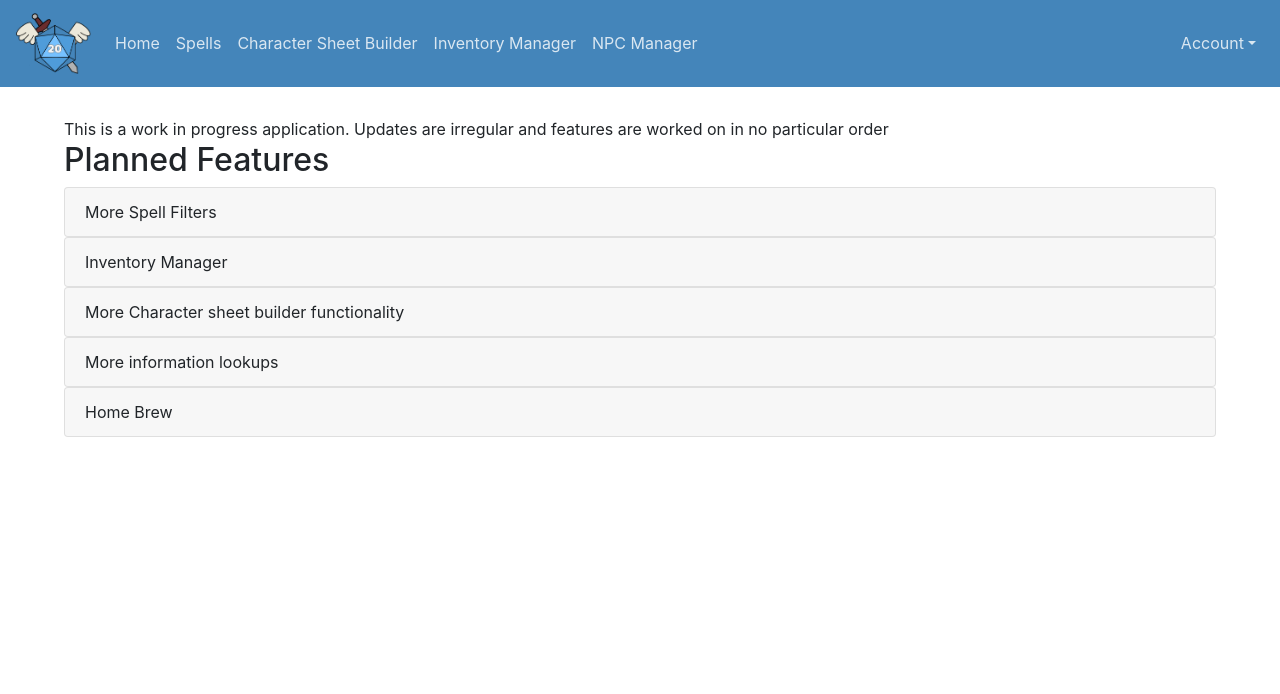
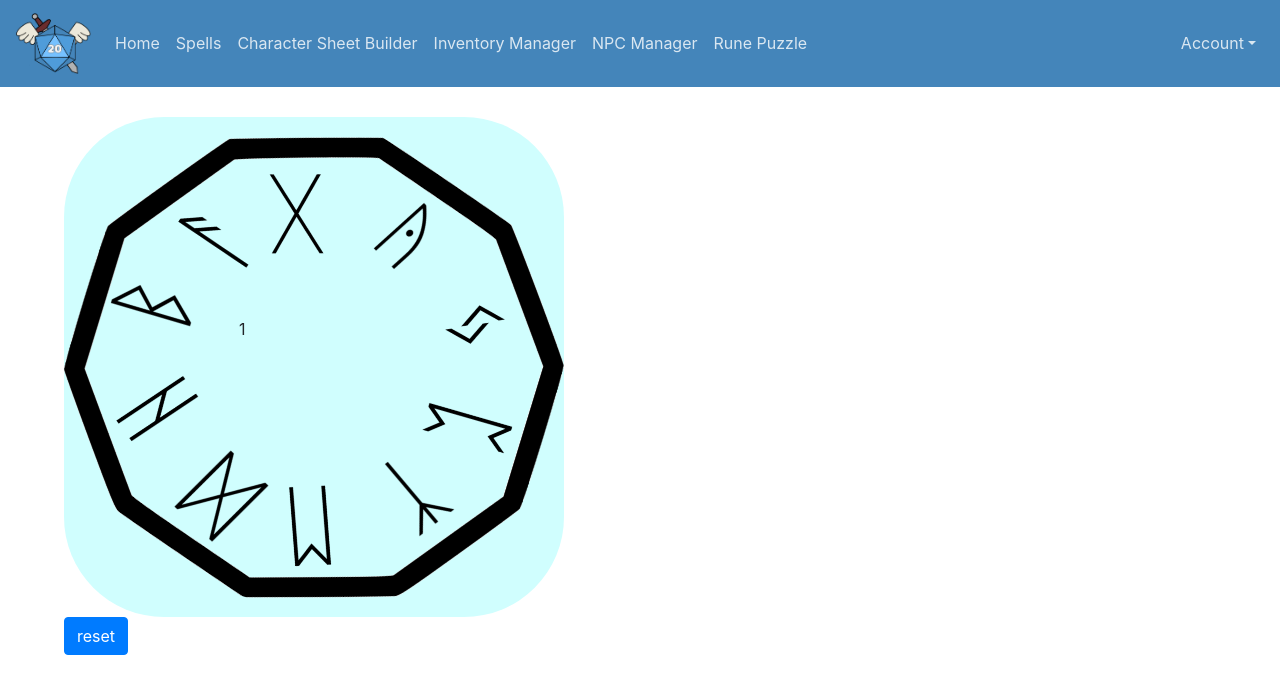
Before and after one commit to Bararda/dnd-management-frontend, a React (Create React App) app: page /home/RunePuzzle in a window 1280 px wide. Shown: the top 694 px of the page. Built offline with nearby package versions, Linux system fonts and the light colour scheme; no server answers; sample sign-in values are in the browser's storage.

Commit message:
puzzle!!

```diff
--- a/src/components/home-page/home-page.js
+++ b/src/components/home-page/home-page.js
@@ -3,6 +3,7 @@ import NavBar from '../../core/nav-bar/nav-bar';
 import { Spells, CharacterSheetBuilder, Upcoming, InventoryManager, NpcManager } from '../';
 import { Switch, Route } from 'react-router-dom';
 import './home-page.css';
+import RunePuzzle from '../puzzle/puzzle';
 
 function HomePage() {
     // Order matters. Will route to the first route that matches.
@@ -23,10 +24,14 @@ function HomePage() {
                     <Route path={'/home/npcManager'}>
                        <NpcManager />
                     </Route>
+                    <Route path={'/home/RunePuzzle/'}>
+                        <RunePuzzle />
+                    </Route>
                     <Route path={'/home/'}>
                         This is a work in progress application. Updates are irregular and features are worked on in no particular order
                         <Upcoming></Upcoming>
                     </Route>
+
                 </Switch>
             </div>
         </div>
--- /dev/null
+++ b/src/components/puzzle/dots.js
@@ -0,0 +1,19 @@
+import React, { useState, useEffect } from 'react';
+import { isPropertyAccessChain } from 'typescript';
+import './rune-dots.css';
+
+function RuneDots(props) {
+
+	// make service to get current position on refresh
+
+	return (
+		<div className={ props.correct ? 'rune-dot correct' : 'rune-dot'} onDrop={props.onDrop}
+		onDragStart={props.onDragStart}
+		onDragEnd={props.onDragEnd}
+		onDragOver={props.onDragOver}
+		draggable>
+		</div>
+	);
+}
+
+export default RuneDots;
--- /dev/null
+++ b/src/components/puzzle/puzzle.js
@@ -0,0 +1,121 @@
+import React, { useState, useEffect } from 'react';
+import { Button } from 'react-bootstrap';
+import { PuzzleService } from '../../utils/services';
+import SubscriptionService from '../../utils/services/subsciption.service';
+import RuneDots from './dots';
+import './rune-puzzle.css';
+
+
+function RunePuzzle(props) {
+	const [currentPosition, setCurrentPosition] = useState(0);
+	const [dots, setDots] = useState(1);
+
+	const loadPuzzleData = () => {
+		PuzzleService.getRunePuzzleStatus().then(intializePuzzle);
+		const eventSource = SubscriptionService.post();
+		eventSource.addEventListener('rune-puzzle', (event) => {
+			intializePuzzle(JSON.parse(event.data));
+		});
+	}
+
+	const rotateOffset = 18;
+	const intializePuzzle = (puzzleData) => {
+		setCurrentPosition(puzzleData.currentPosition);
+		update(puzzleData);
+	}
+	// make service to get current position on refresh
+	let currentlyDragged = null;
+	const rotate = () => {
+		PuzzleService.updatePuzzleStatus({}, {currentPosition: true}).then(intializePuzzle);
+	}
+
+	const resetPuzzle = () => {
+		PuzzleService.resetPuzzle().then(intializePuzzle);
+	}
+
+
+	const update = (data) => {
+		const dotElements = [];
+		for(let i = 0; i < data.correctDots; i++) {
+			dotElements.push(
+				<RuneDots
+					onDrop={(e) => {dotDrop(e, i)}}
+					onDragStart={() => {dotDragStart(i)}}
+					onDragStop={() => {dotDragStop()}}
+					onDragOver={(e) => {dotDragover(e)}}
+					correct={true}
+					key={i}
+				/>
+			);
+		}
+		for(let i = 0; i < data.newDots; i++) {
+			const index = i + data.correctDots;
+			dotElements.push(
+				<RuneDots
+					onDrop={(e) => {dotDrop(e, index)}}
+					onDragStart={() => {dotDragStart(index)}}
+					onDragStop={() => {dotDragStop()}}
+					onDragOver={(e) => {dotDragover(e)}}
+					key={index}
+				/>
+			);
+		}
+		setDots(dotElements);
+	}
+
+
+	const dotDragStart = (draggedDotIndex) => {
+		currentlyDragged = draggedDotIndex;
+	}
+
+	const dotDrop = (ev, droppedDotIndex) => {
+		ev.preventDefault();
+		ev.stopPropagation();
+		PuzzleService.updatePuzzleStatus({}, {connect: [droppedDotIndex, currentlyDragged]}).then(intializePuzzle);
+		currentlyDragged = null;
+	}
+
+	const dotDragStop = () => {
+		currentlyDragged = null;
+	}
+
+	const dotDragover = (ev) => {
+		ev.preventDefault();
+    	ev.stopPropagation();
+	}
+
+	/**
+	 * Initial loading for the component
+	 */
+	useEffect(loadPuzzleData, []);
+
+	return (
+		<div>
+			<div style={{ backgroundColor: colors[currentPosition]}} className='rune-puzzle' onClick={()=> {rotate()}}>
+				<img className='rune-image' src={require('../../assets/images/runes.png')} style={{transform: `rotate(${(currentPosition * 36) + 17}deg)`}}></img>
+				<div className="dot-container">
+					{dots}
+				</div>
+			</div>
+			<Button onClick={()=>{resetPuzzle()}}>reset</Button>
+		</div>
+
+
+	);
+}
+
+export default RunePuzzle;
+
+
+const colors = [
+	'#d0fefe',
+	'#ffa500',
+	'pink',
+	'brown',
+	'green',
+	'#ffccff',
+	'red',
+	'#191970',
+	'yellow',
+	'purple',
+];
--- /dev/null
+++ b/src/components/puzzle/rune-dots.css
@@ -0,0 +1,12 @@
+.rune-dot {
+	border: 1px solid black;
+	border-radius: 200px;
+	height: 20px;
+	width: 20px;
+	cursor: grab;
+}
+
+.correct {
+	background-color: black;
+	border: 1px solid white;
+}
--- /dev/null
+++ b/src/components/puzzle/rune-puzzle.css
@@ -0,0 +1,23 @@
+.rune-puzzle {
+	height: 500px;
+	width: 500px;
+	padding: 10px;
+	border-radius: 100px;
+	position: relative;
+	cursor: pointer;
+}
+
+.rune-image {
+	height: 100%;
+	width: 100%;
+}
+
+.dot-container {
+	position: absolute;
+	top: 40%;
+	left: 35%;
+	display: grid;
+	grid-template-columns: repeat(6, 1fr);
+	column-gap: 10px;
+	row-gap: 10px;
+}
--- a/src/core/nav-bar/nav-bar.js
+++ b/src/core/nav-bar/nav-bar.js
@@ -29,6 +29,9 @@ function NavBar() {
 					</NavItem>
 					<NavItem href="npcManager">
 						NPC Manager
+					</NavItem>
+					<NavItem href="RunePuzzle">
+						Rune Puzzle
 					</NavItem>
 				</Nav>
                 <Nav>
--- a/src/utils/services/api.js
+++ b/src/utils/services/api.js
@@ -79,6 +79,6 @@ export default class Api {
         }
     }
 }
-// Api.endPointURL = 'http://localhost:8080';
-Api.endPointURL = 'https://dnd.management:8080';
+Api.endPointURL = 'http://localhost:8080';
+// Api.endPointURL = 'https://dnd.management:8080';
 // Api.endPointURL = 'http://10.0.0.10:8080';
--- a/src/utils/services/index.js
+++ b/src/utils/services/index.js
@@ -6,6 +6,7 @@ import ComponentTypeService from './componentType.service';
 import ClassService from './class.service';
 import SpellBookService from './spellBook.service';
 import SpellBookSpellService from './SpellBookSpell.service';
+import PuzzleService from './puzzle.service';
 
 export {
     AuthService,
@@ -15,5 +16,6 @@ export {
     DamageTypeService,
     SchoolService,
     ComponentTypeService,
-    ClassService
+    ClassService,
+    PuzzleService
 };
--- /dev/null
+++ b/src/utils/services/puzzle.service.js
@@ -0,0 +1,17 @@
+import Api from './api';
+
+export default class PuzzleService {
+
+    static async getRunePuzzleStatus(query = {}) {
+        return Api.get(`${PuzzleService.route}/runes`, query);
+	}
+
+	static async updatePuzzleStatus(query = {}, updates = {}) {
+        return Api.put(`${PuzzleService.route}/runes`, updates, query);
+    }
+
+    static async resetPuzzle(query = {}, updates = {}) {
+        return Api.delete(`${PuzzleService.route}/runes`, updates, query);
+    }
+}
+PuzzleService.route = '/puzzles';
--- /dev/null
+++ b/src/utils/services/subsciption.service.js
@@ -0,0 +1,11 @@
+import Api from './api';
+
+export default class SubscriptionService {
+
+    static post() {
+		const evtSource = new EventSource(Api.endPointURL + '/subscribe', {withCredentials: true});
+		return evtSource;
+    }
+
+}
+SubscriptionService.route = '/subscribe';
```
Also changed, not shown: src/assets/images/runes.png (added).
